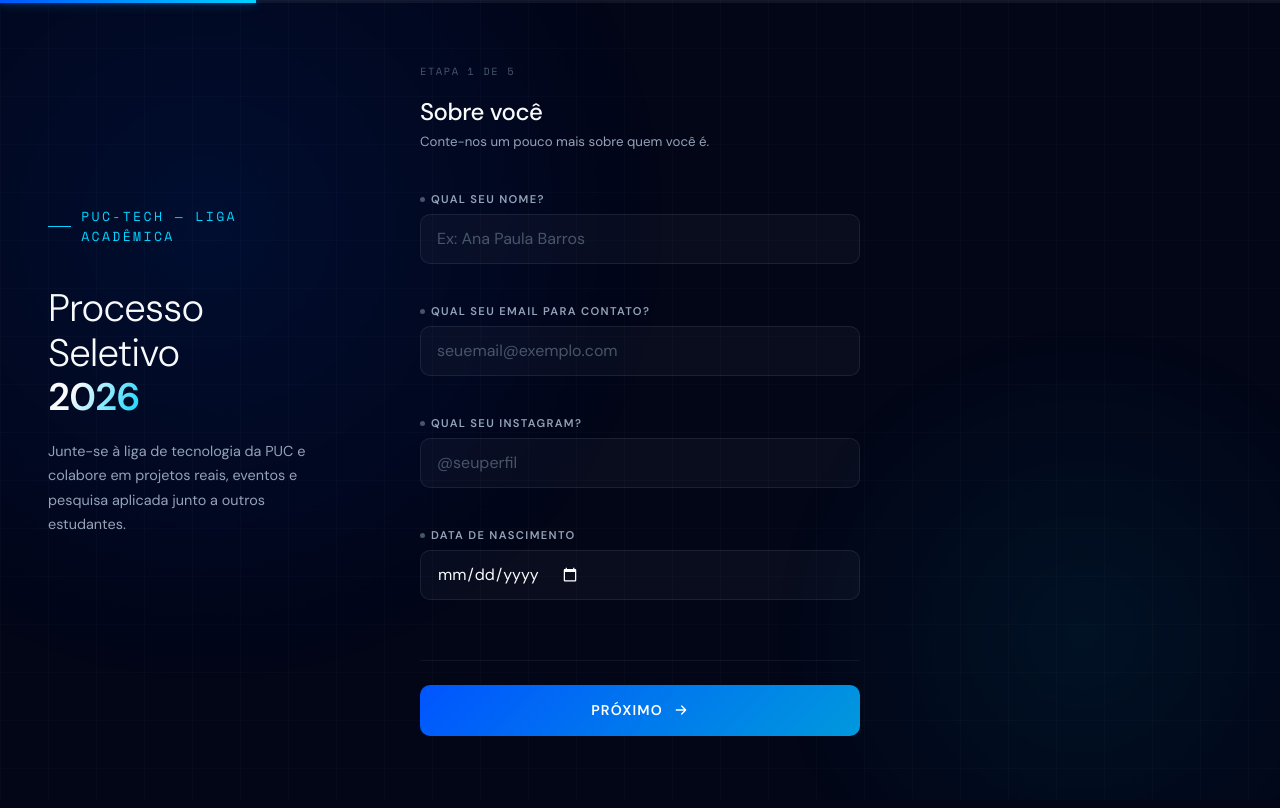
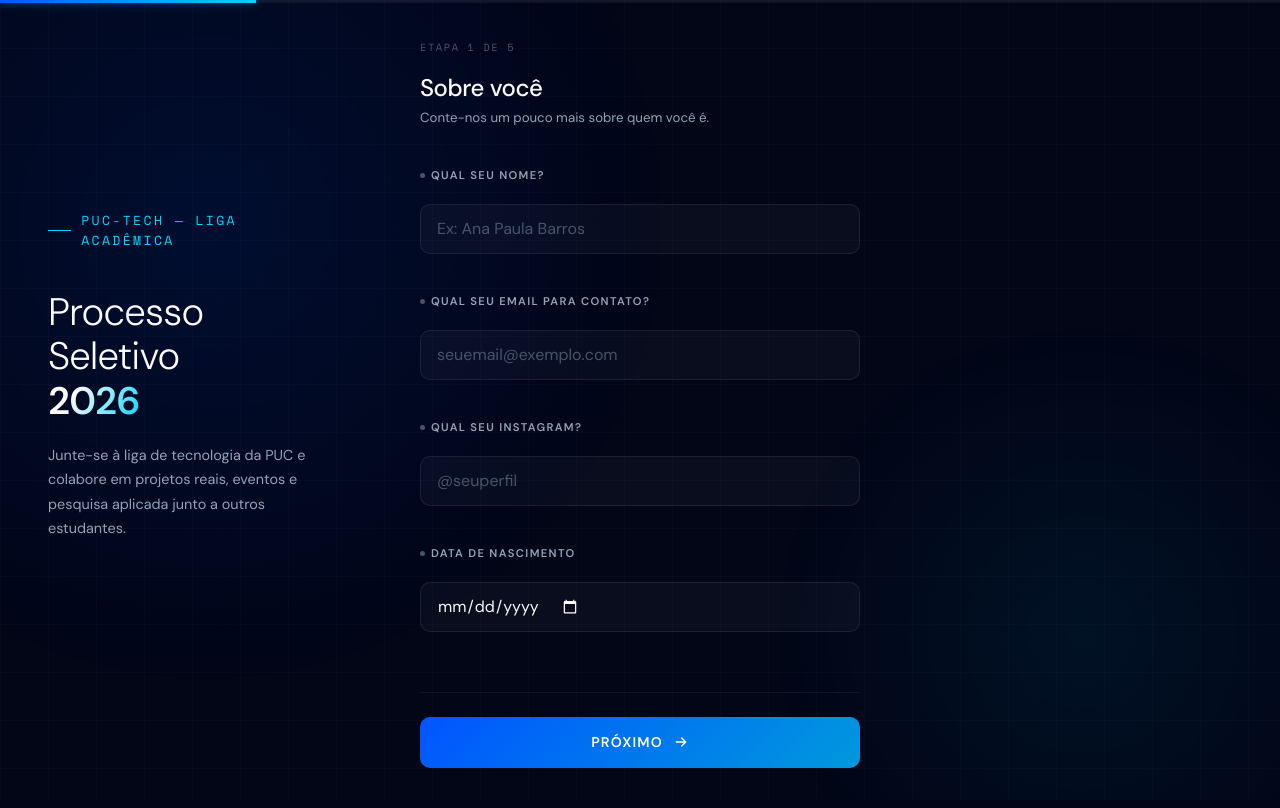
Before and after one commit to raulkolaric/puctech-admissions, a Next.js app: page / in a window 1280 px wide. Built offline with nearby package versions, Linux system fonts and the light colour scheme.

Commit message:
missaligned input

```diff
--- a/app/page.tsx
+++ b/app/page.tsx
@@ -566,7 +566,7 @@ function FieldWrapper({ label, htmlFor, delay = "0s", error, children }: FieldWr
     <div className="relative mb-5 group/field animate-fade-up overflow-x-hidden" style={{ animationDelay: delay }}>
       <label
         htmlFor={htmlFor}
-        className={`flex items-start gap-[6px] text-[0.7rem] font-semibold uppercase tracking-[0.12em] mb-2 transition-colors duration-200 ${
+        className={`flex items-start gap-[6px] text-[0.7rem] font-semibold uppercase tracking-[0.12em] mb-2 min-h-[28px] transition-colors duration-200 ${
           error ? "text-red-400 group-focus-within/field:text-red-400" : "text-[#94a3b8] group-focus-within/field:text-[#00d4ff]"
         }`}
       >
```
